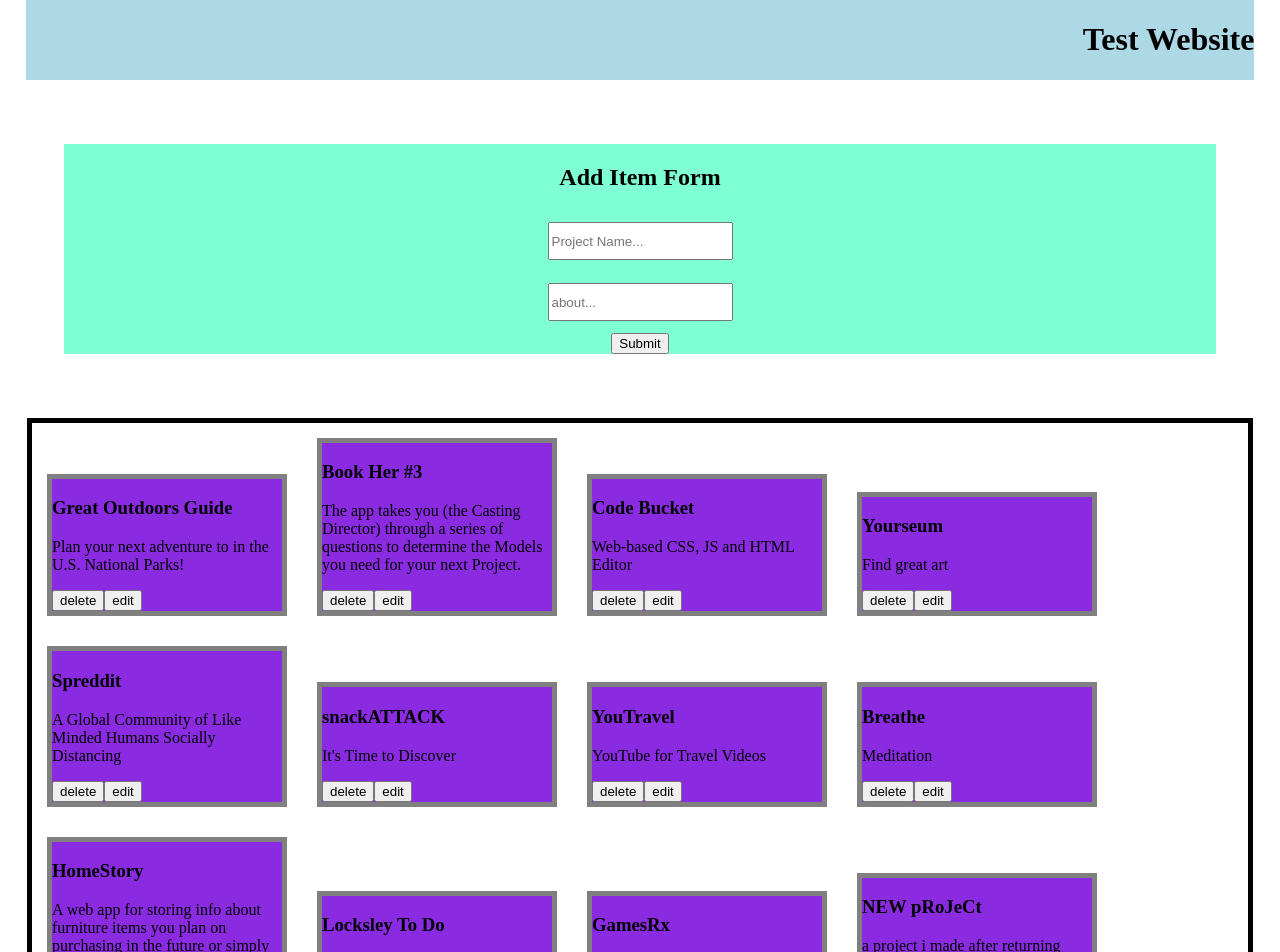
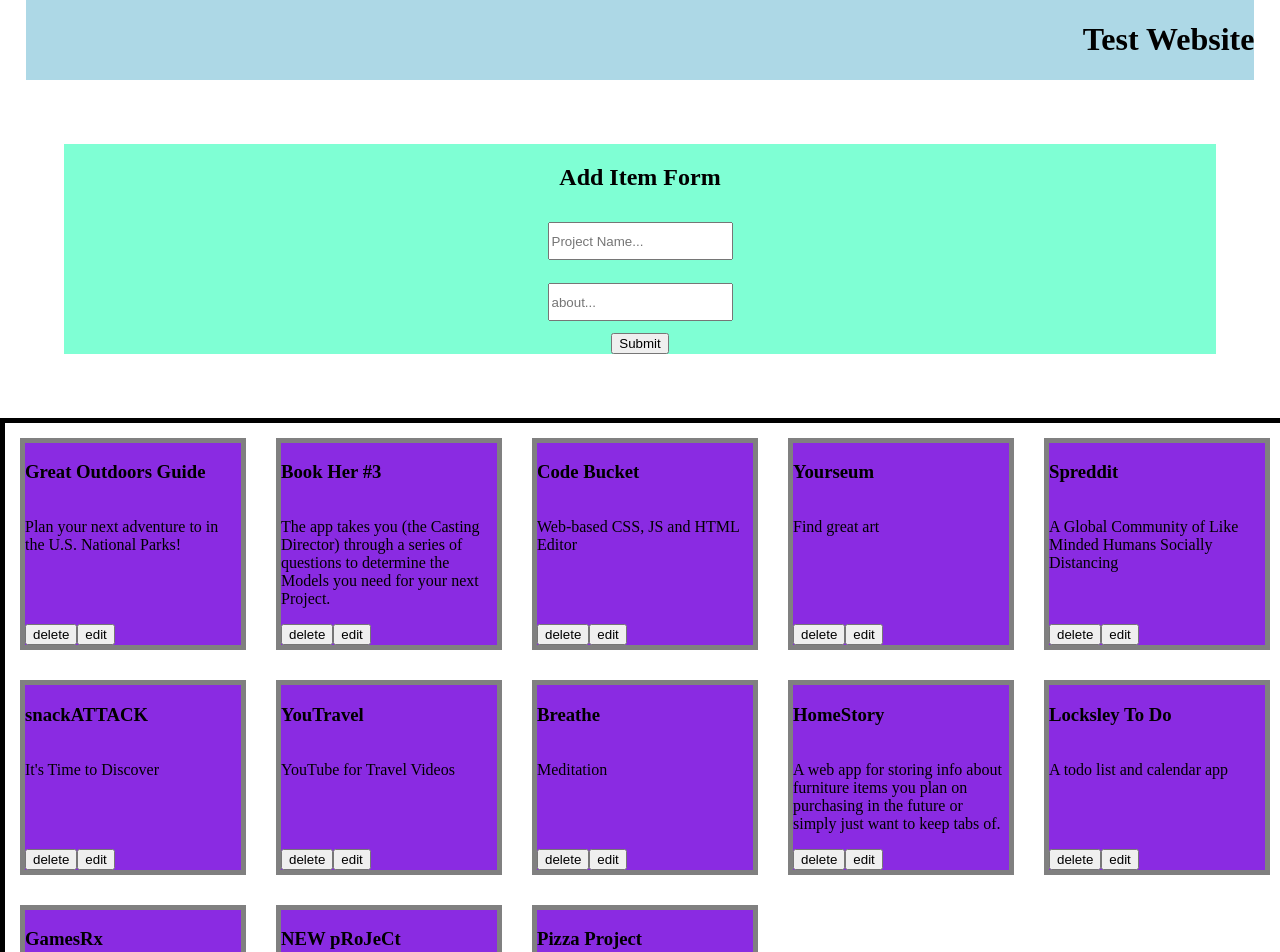
Before and after one commit to wayland-i/full-stack-walkthrough, a React (Vite) app in the folder react-walkthrough-3/: page / in a window 1280 px wide. Shown: the top 952 px of the page. Built offline with nearby package versions, Linux system fonts and the light colour scheme; data requests are answered from the project's data file.

Commit message:
style: grid applied to items list container, now all items are the same size

```diff
--- a/react-walkthrough-3/db.json
+++ b/react-walkthrough-3/db.json
@@ -105,19 +105,9 @@
       "id": 30
     },
     {
-      "name": "NEW pRoJeCt",
-      "about": "a project i made after returning from beacon",
+      "name": "Pizza Project",
+      "about": "I <3 Pizza",
       "id": 31
-    },
-    {
-      "name": "",
-      "about": "",
-      "id": 32
-    },
-    {
-      "name": "",
-      "about": "",
-      "id": 33
     }
   ]
 }
--- a/react-walkthrough-3/src/App.css
+++ b/react-walkthrough-3/src/App.css
@@ -14,19 +14,17 @@ body {
 /* Second part: .container class */
 .container {
   border: 5px solid black;
-  width: 95%;
-  margin: 0 auto;
-  /* display: flex; */
-  /* justify-content: space-around; */
-  margin-top: 5%;
+  width: 100%;
+  grid-template-columns: repeat(auto-fill, minmax(250px, 1fr));
+  display: grid;
 }
 
 /* Third part: .tile components */
 .tile {
-  display: inline-block;
+  display: grid;
   background-color: blueviolet;
-  height: 20%;
-  width: 230px;
+  max-width: 230px;
+  grid-template-rows: auto 1fr auto;
   margin: 15px;
   border: 5px solid grey;
 }
```
